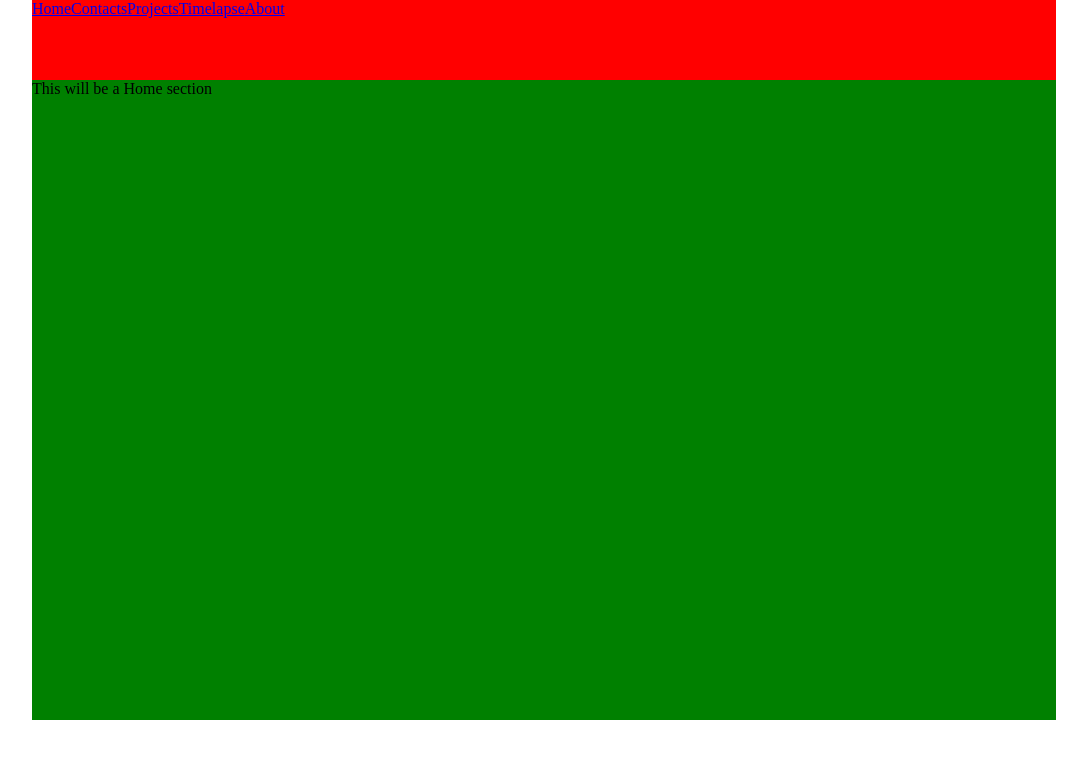
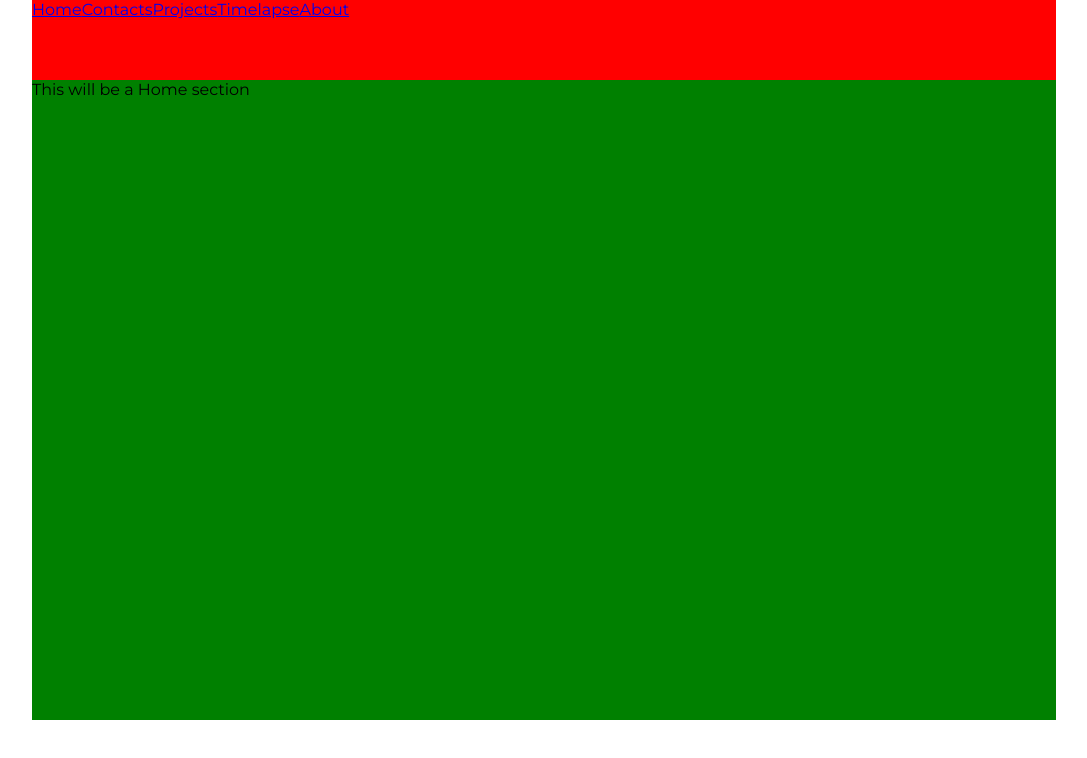
Before and after one commit to RayDarar/raydarar.com, a Vue app in the folder front-end/: page / in a window 1280 px wide. Shown: the top 758 px of the page, without its empty margins (96-1183 px from the left). Built offline with nearby package versions, Linux system fonts and the light colour scheme.

Commit message:
dynamic class & font update

```diff
--- a/front-end/src/App.vue
+++ b/front-end/src/App.vue
@@ -1,7 +1,9 @@
 <template>
   <article class="root">
     <navigation class="root__nav"></navigation>
-    <router-view class="root__component"></router-view>
+    <router-view
+      :class="{ root__component: !isWrapped, root__component_wrapped: isWrapped }"
+    ></router-view>
   </article>
 </template>
 
@@ -12,46 +14,65 @@ export default {
   name: "App",
   components: {
     navigation: Nav
+  },
+  data() {
+    return {
+      isWrapped: true
+    };
   }
 };
 </script>
 
 <style lang="scss">
+@import url("https://fonts.googleapis.com/css?family=Montserrat&display=swap");
+
 $navWidth: 80%;
 $navLeft: (100% - $navWidth) / 2;
 $navHeight: 10%;
 
+@mixin def_rect($x, $y, $width, $height) {
+  left: $x;
+  top: $y;
+  width: $width;
+  height: $height;
+}
+
 * {
   margin: 0;
   padding: 0;
+  box-sizing: border-box;
   outline: none;
-  box-sizing: border-box;
   border: none;
-  font-size: 1rem;
+  font: {
+    size: 1rem;
+    family: Montserrat;
+  }
 }
 
 .root {
   display: flex;
   flex-direction: column;
 
-  height: 100vh;
-  width: 100vw;
+  @include def_rect(0, 0, 100vw, 100vh);
 
   &__nav {
     position: absolute;
-    width: $navWidth;
-    left: $navLeft;
-    height: $navHeight;
+    @include def_rect($navLeft, 0, $navWidth, $navHeight);
     background-color: red;
+    z-index: 0;
+  }
+
+  &__component_wrapped {
+    position: absolute;
+    @include def_rect($navLeft, $navHeight, $navWidth, 100% - $navHeight * 2);
+    background-color: green;
   }
 
   &__component {
     position: absolute;
+    @include def_rect(0, 0, 100%, 100%);
+    z-index: 1;
     background-color: green;
-    width: $navWidth;
-    left: $navLeft;
-    top: $navHeight;
-    height: 100% - $navHeight * 2;
   }
 }
 </style>
```
